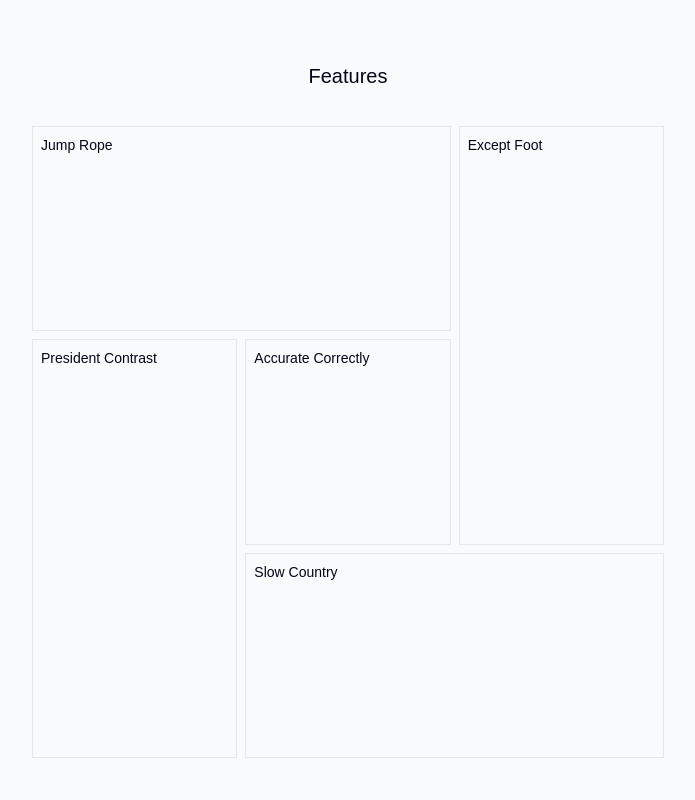
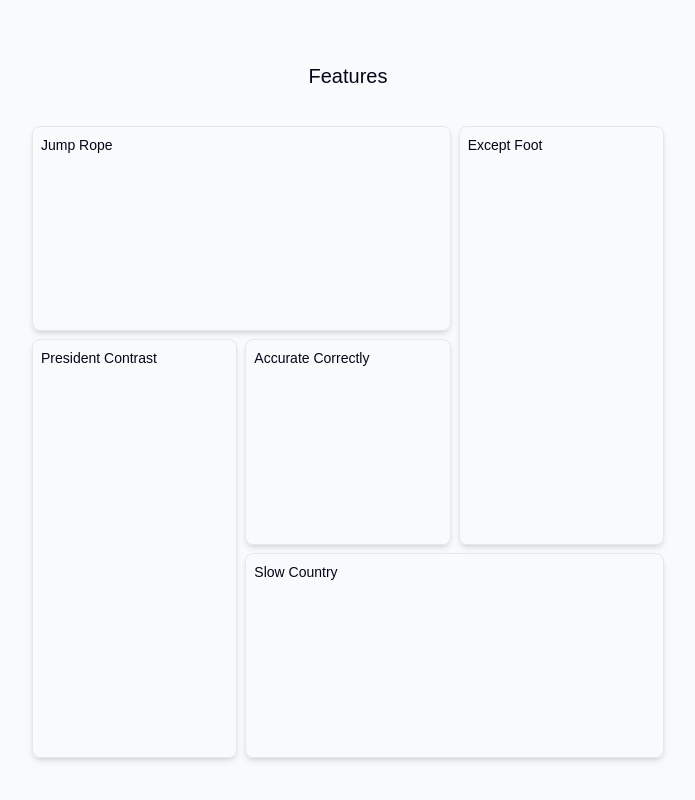
Before and after one commit to mineTomek/Uplogging, a Next.js app: page / in a window 1280 px wide. Shown: the part 834-1634 px from the top of the page, without its empty margins (292-987 px from the left). Built offline with nearby package versions, Linux system fonts and the light colour scheme; a web font is replaced by a local one.

Commit message:
Style the feature box

```diff
--- a/src/app/components/home/section/features/Feature.tsx
+++ b/src/app/components/home/section/features/Feature.tsx
@@ -7,7 +7,7 @@ export default function Feature(props: {
     <div
       className={`${props.colSpan && 'col-span-2'} ${
         props.rowSpan && 'row-span-2'
-      } m-1 border p-2 text-left text-sm`}
+      } m-1 rounded-lg border p-2 text-left text-sm shadow-md dark:shadow-slate-500`}
     >
       {props.title}
     </div>
```
